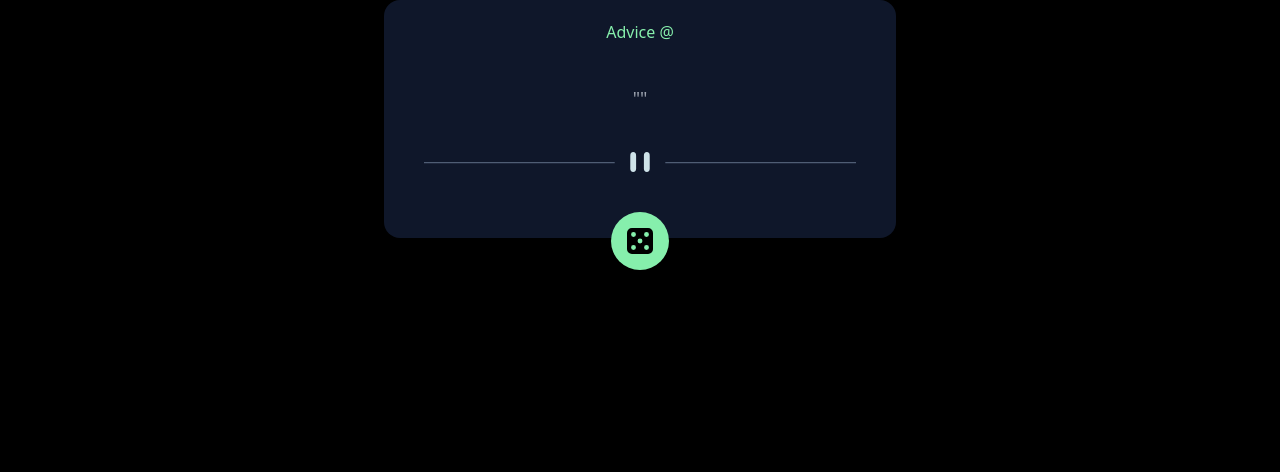
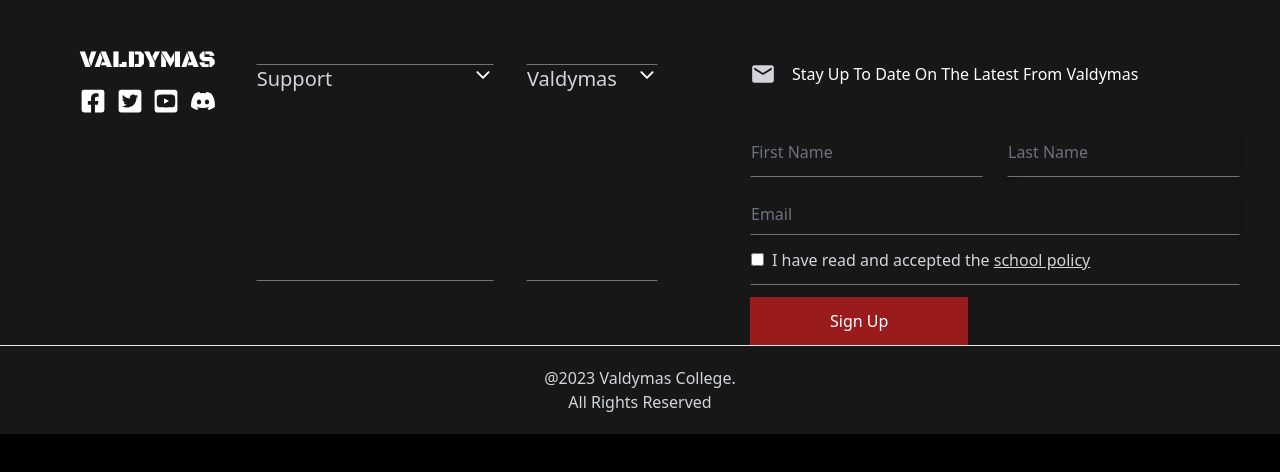
Before and after one commit to Jeremiah-jay18/Responsive-Tailwind-Footer, a React (Vite) app: page / in a window 1280 px wide. Shown: the top 472 px of the page. Built offline with nearby package versions, Linux system fonts and the light colour scheme; no server answers.

Commit message:
Update App.jsx

```diff
--- a/src/App.jsx
+++ b/src/App.jsx
@@ -8,10 +8,8 @@ import Advice from './Components/Advice'
 
 function App() {
  return(
- <div className='bg-black my-auto sm:px-4'>
-{/* <Home/>
-<SignUp/> */}
-<Advice/>
+ <div className=''>
+<Footer/>
 </div>
 
   )
```
